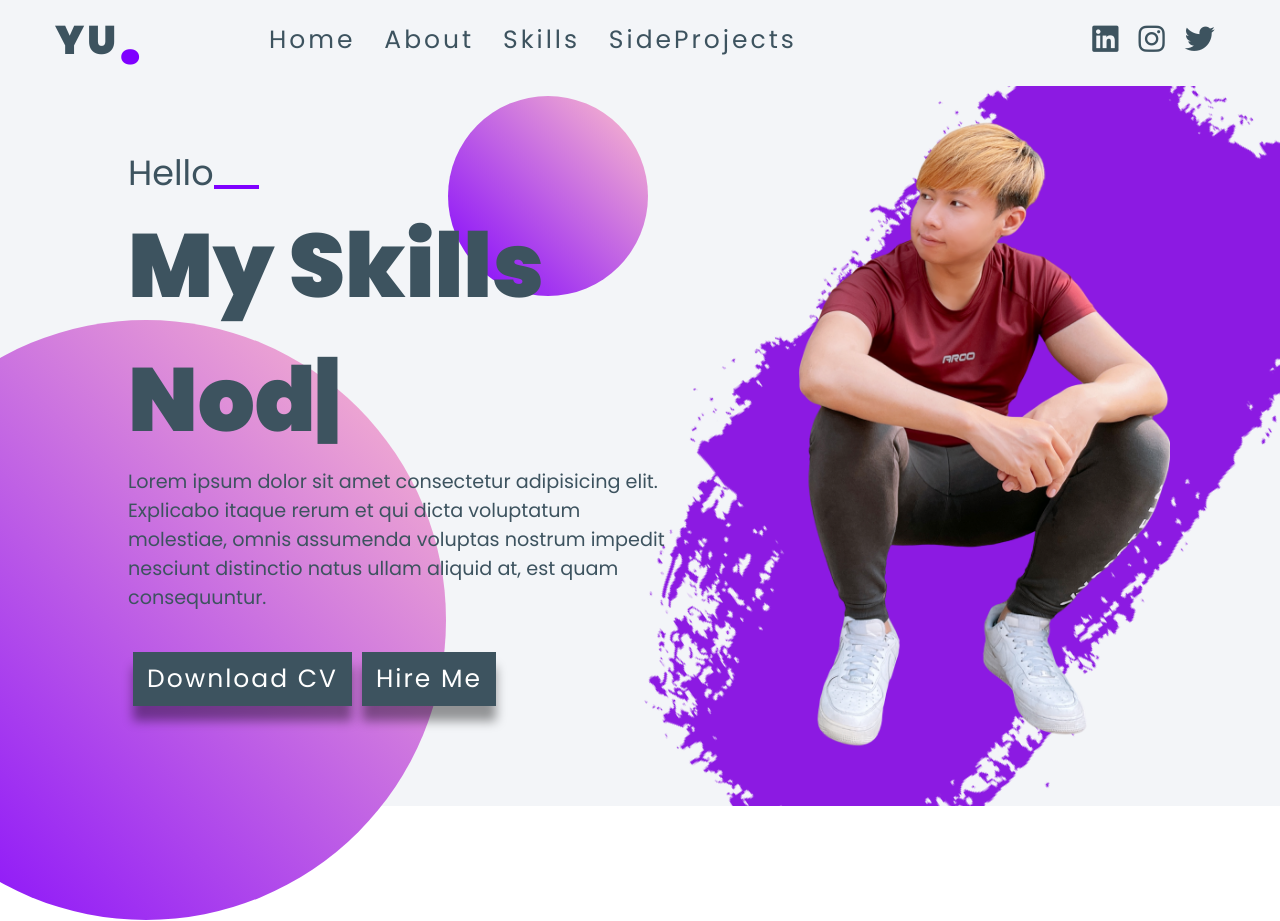
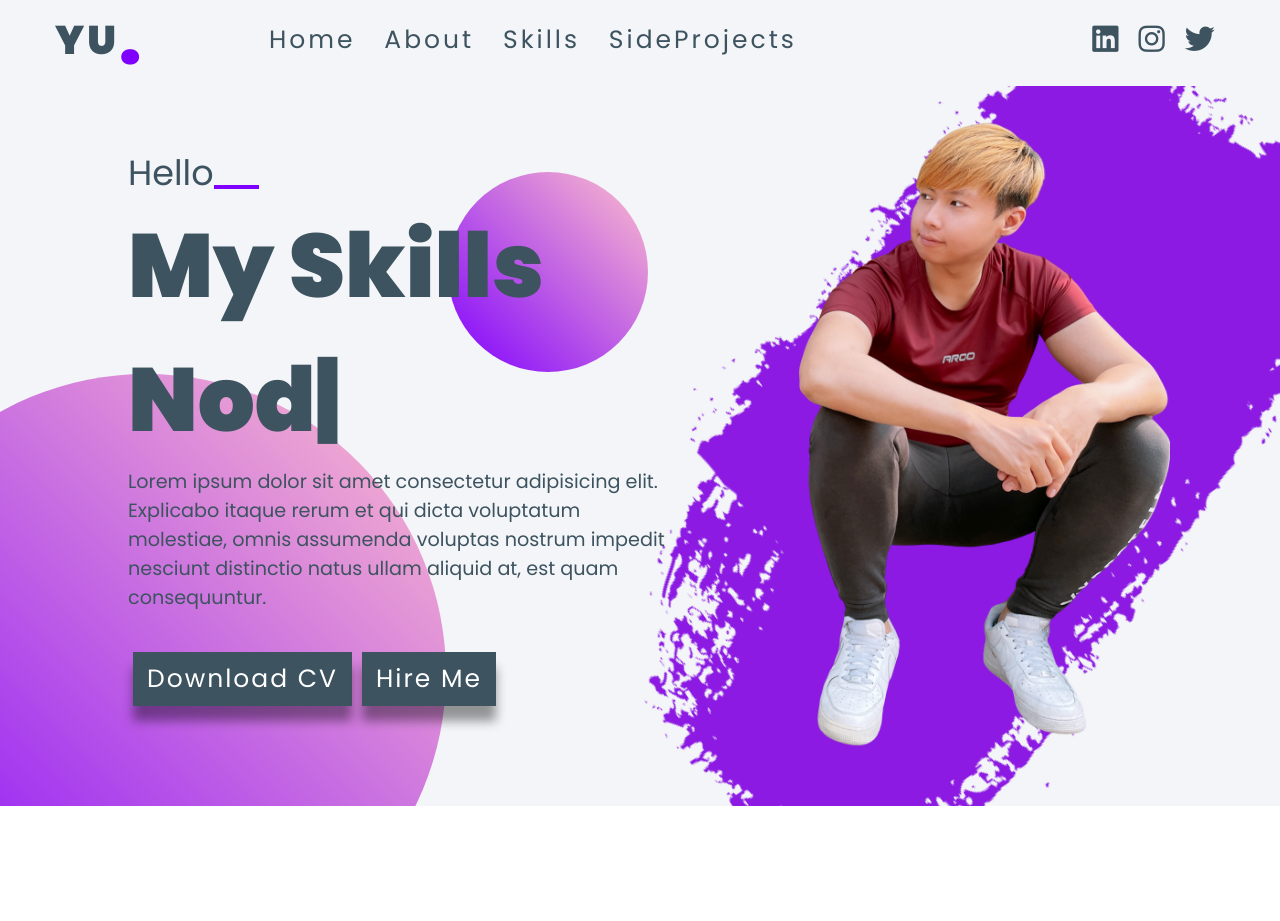
Before and after one commit to wonbin1230/CurriculumVitae, a React (Create React App) app: page / in a window 1280 px wide. After the commit the page ends 806 px from the top, so only its background shows below. Built offline with nearby package versions, Linux system fonts and the light colour scheme; no server answers.

Commit message:
feature: video tag
1.video tag增加playinline屬性，IOS需要
2.調整一些RWD的樣式

```diff
--- a/public/css/style.css
+++ b/public/css/style.css
@@ -31,7 +31,7 @@
 }
 @keyframes object2-mobile {
   50% {
-    left: 75%;
+    left: 85%;
     top: 16%;
   }
 }
@@ -160,7 +160,7 @@ input:-webkit-autofill, input:-webkit-autofill:hover, input:-webkit-autofill:foc
   position: absolute;
   left: 0;
   top: 0;
-  z-index: 9999;
+  z-index: 888;
 }
 
 @keyframes object1 {
@@ -195,7 +195,7 @@ input:-webkit-autofill, input:-webkit-autofill:hover, input:-webkit-autofill:foc
 }
 @keyframes object2-mobile {
   50% {
-    left: 75%;
+    left: 85%;
     top: 16%;
   }
 }
@@ -207,7 +207,7 @@ input:-webkit-autofill, input:-webkit-autofill:hover, input:-webkit-autofill:foc
 }
 
 body {
-  overflow: hidden;
+  overflow-x: hidden;
 }
 
 .container {
@@ -222,7 +222,7 @@ nav {
   width: 100%;
   justify-content: space-around;
   line-height: 5rem;
-  z-index: 111;
+  z-index: 999;
   background-color: #f3f5f8;
 }
 nav .logo {
@@ -347,7 +347,7 @@ nav .links > a:hover {
   position: absolute;
   width: 100%;
   background-color: #f3f5f8;
-  z-index: 10;
+  z-index: 999;
   animation: navItemsMobile 0.1s linear;
 }
 .navItemsMobile li {
@@ -389,7 +389,9 @@ nav .links > a:hover {
   justify-content: center;
   align-items: center;
   padding: 0 10%;
-  overflow: hidden;
+  overflow-x: hidden;
+  position: relative;
+  z-index: 888;
 }
 @media (max-width: 430px) {
   .wrapper {
@@ -448,7 +450,7 @@ nav .links > a:hover {
   .wrapper::after {
     height: 6rem;
     width: 6rem;
-    left: 75%;
+    left: 90%;
     top: 18%;
     animation: object2-mobile 6s linear infinite;
   }
@@ -671,7 +673,7 @@ nav .links > a:hover {
   align-items: center;
   margin-top: 2%;
   position: relative;
-  z-index: 999;
+  z-index: 888;
 }
 .side-project-container .yt-url button {
   display: block;
@@ -696,7 +698,7 @@ nav .links > a:hover {
 }
 .side-project-container .yt-preview {
   position: relative;
-  z-index: 999;
+  z-index: 888;
   text-align: center;
 }
 .side-project-container .yt-preview video {
--- a/public/sass/_loading.scss
+++ b/public/sass/_loading.scss
@@ -10,5 +10,5 @@
     position: absolute;
     left: 0;
     top: 0;
-    z-index: 9999;
+    z-index: 888;
 }
--- a/public/sass/_mixin.scss
+++ b/public/sass/_mixin.scss
@@ -85,7 +85,7 @@
 
 @keyframes object2-mobile {
     50% {
-        left: 75%;
+        left: 85%;
         top: 16%;
     }
 }
@@ -109,7 +109,7 @@
     @include mobile {
         height: 6rem;
         width: 6rem;
-        left: 75%;
+        left: 90%;
         top: 18%;
         animation: object2-mobile 6s linear infinite;
     }
--- a/public/sass/style.scss
+++ b/public/sass/style.scss
@@ -12,7 +12,7 @@
 }
 
 body {
-	overflow: hidden;
+	overflow-x: hidden;
 }
 
 .container {
@@ -28,7 +28,7 @@ nav {
 	width: 100%;
 	justify-content: space-around;
 	line-height: 5rem;
-	z-index: 111;
+	z-index: 999;
     background-color: #f3f5f8;
 
 	.logo {
@@ -154,7 +154,7 @@ nav {
     position: absolute;
     width: 100%;
     background-color: #f3f5f8;
-    z-index: 10;
+    z-index: 999;
     animation: navItemsMobile 0.1s linear;
 
     li {
@@ -206,7 +206,9 @@ nav {
 	justify-content: center;
 	align-items: center;
 	padding: 0 10%;
-	overflow: hidden;
+	overflow-x: hidden;
+    position: relative;
+    z-index: 888;
     @include mobile {
         display: block;
     }
@@ -411,7 +413,7 @@ nav {
 		align-items: center;
 		margin-top: 2%;
         position: relative;
-        z-index: 999;
+        z-index: 888;
 	}
 
 	.yt-url {
@@ -445,7 +447,7 @@ nav {
 
 	.yt-preview {
         position: relative;
-        z-index: 999;
+        z-index: 888;
 		text-align: center;
 
         video {
--- a/src/pages/Youtube.tsx
+++ b/src/pages/Youtube.tsx
@@ -232,6 +232,7 @@ const Youtube = () => {
 									}
 								}
 							}}
+                            playsInline
 							onLoadedData={onReady}>
                             <source type="video/mp4" src={videoPath} />
 							<p>你的瀏覽器不支援 HTML 5 video tag</p>
```
Also changed, not shown: 1 other file (tests, documents, lock files or other folders).
